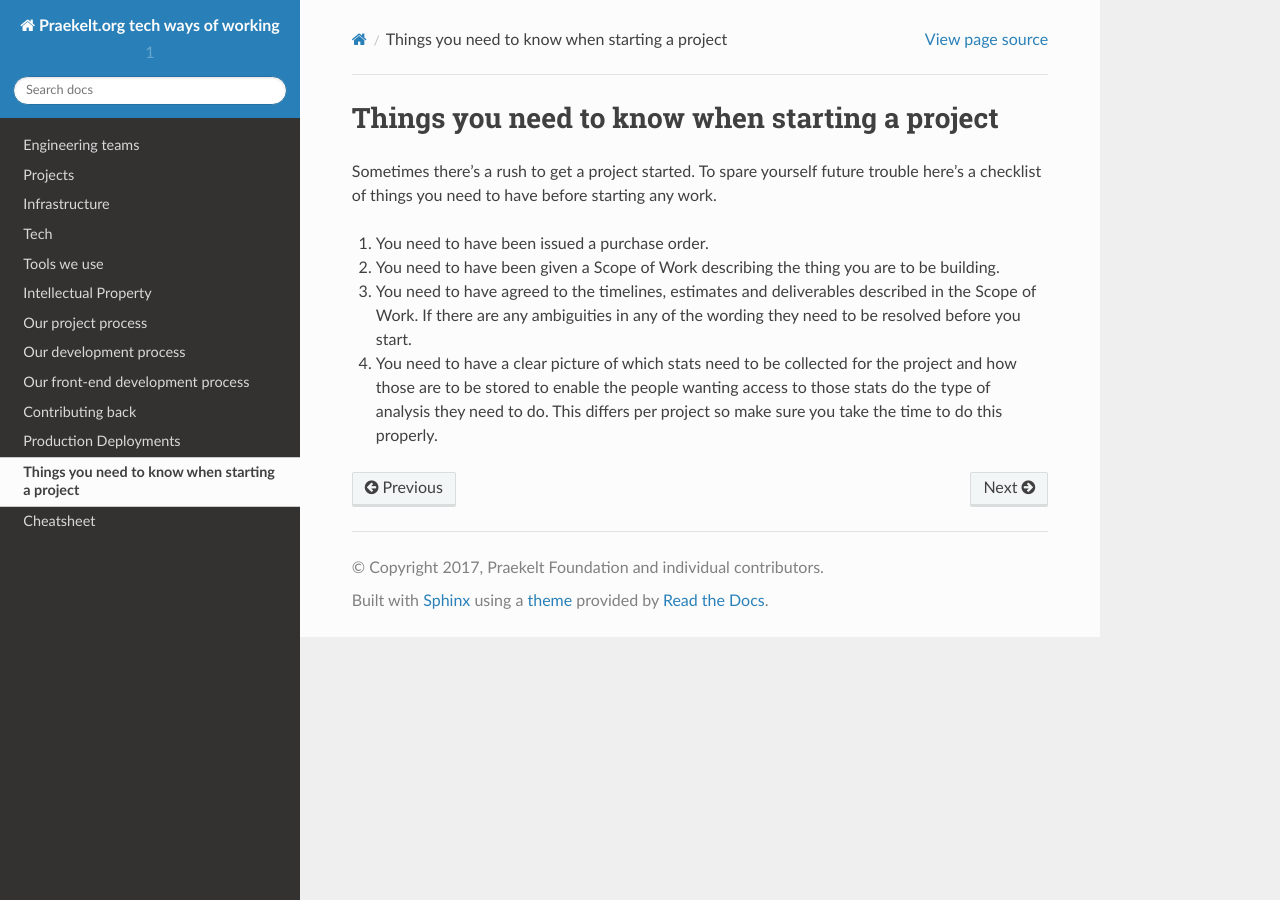
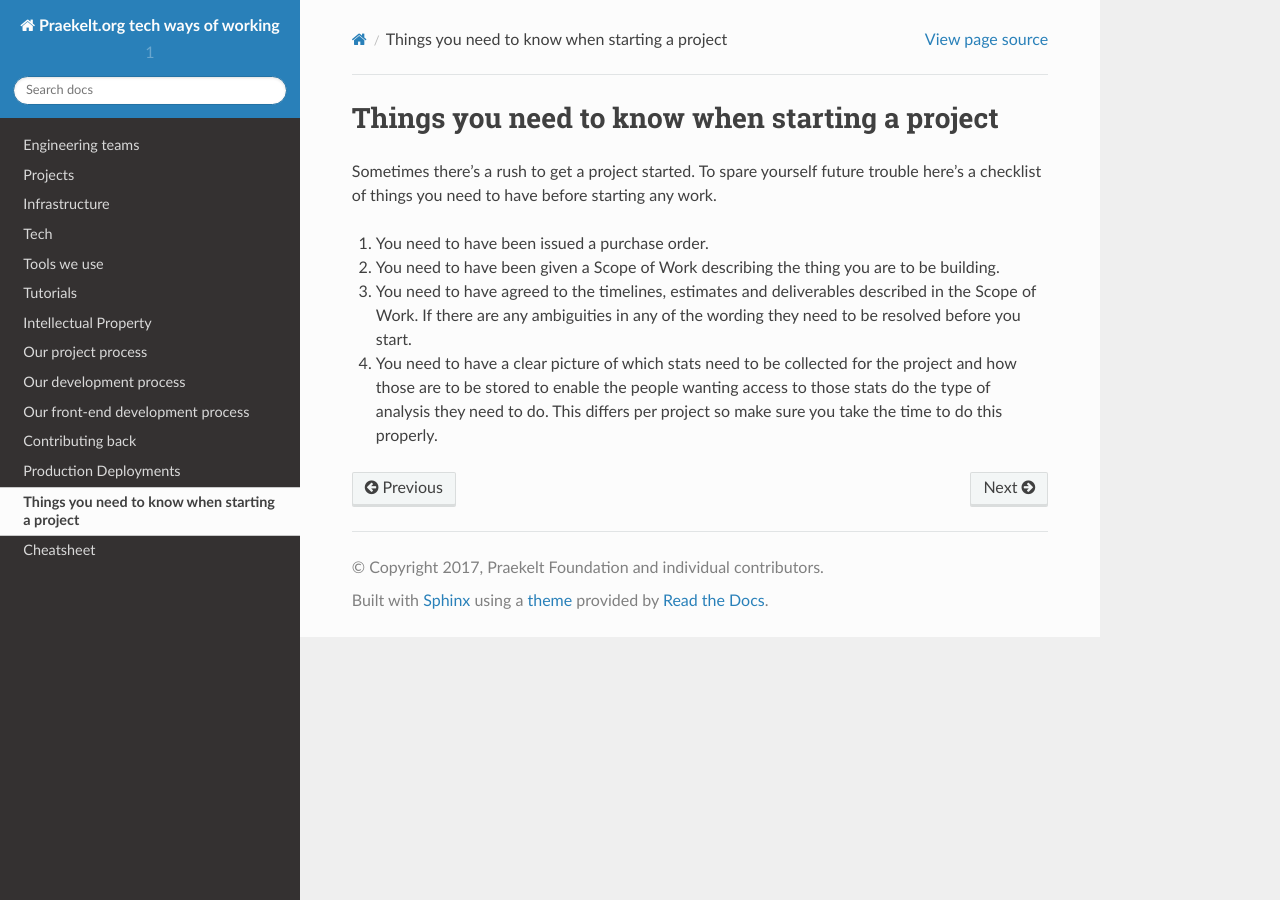
Before and after one commit to praekeltfoundation/ways-of-working, a Sphinx documentation site: the page built from docs/projects.rst, in a window 1280 px wide. Built offline with Sphinx 7.4.7 and the Read the Docs theme 2.0.0, drawn with Linux system fonts in a browser that asks for light colours.

Commit message:
Add Tutorials to the side bar

```diff
--- a/docs/index.rst
+++ b/docs/index.rst
@@ -26,6 +26,7 @@ Enjoy!
    infrastructure/index.rst
    tech/index.rst
    tools.rst
+   tutorials/index.rst
    process.rst
    projects.rst
    cheatsheet.rst
```
